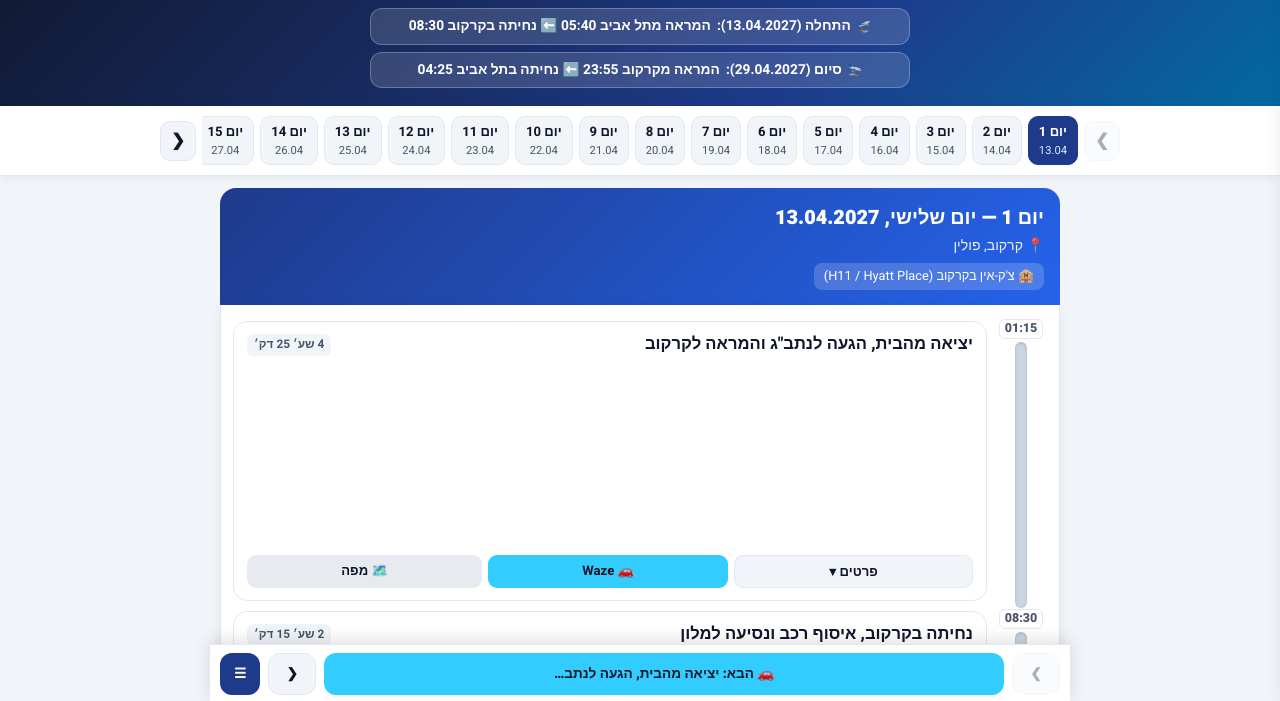
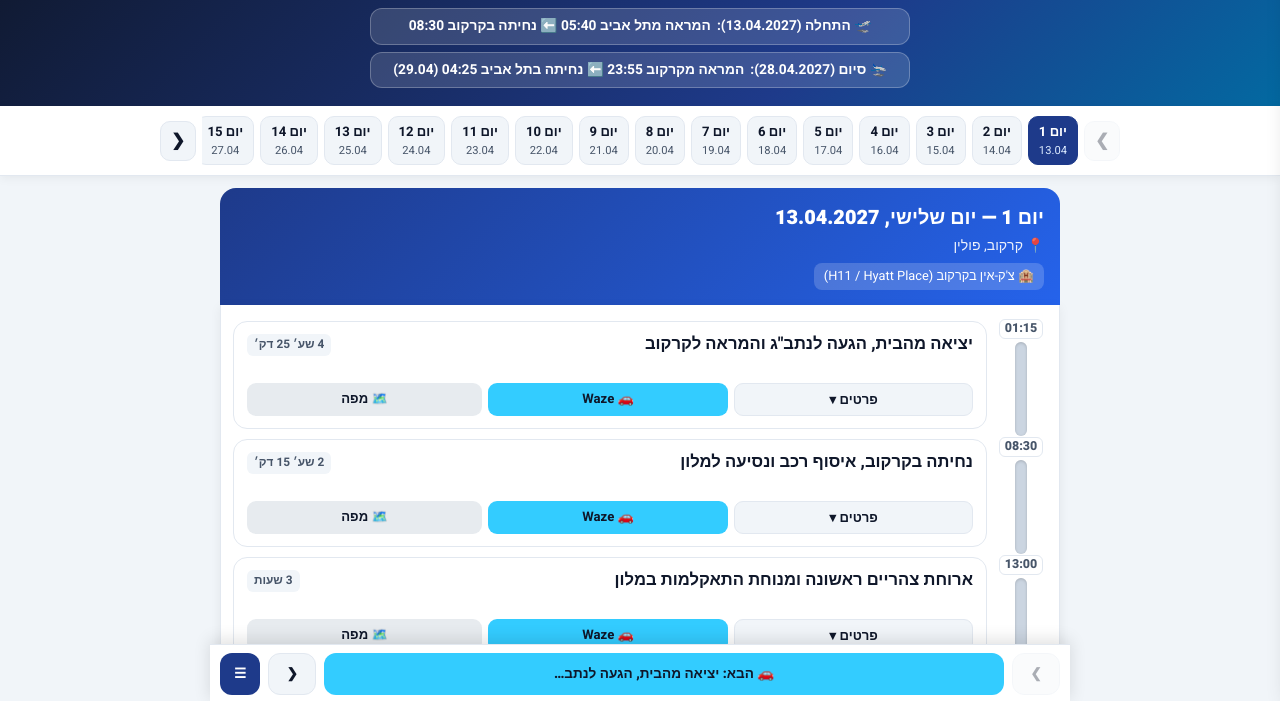
Before and after one commit to AndreiBraunstein/passover-2027-trip, a plain HTML site: page index.html in a window 1280 px wide. Shown: the part 97-798 px from the top of the page. Drawn offline with Linux system fonts and the light colour scheme.

Commit message:
Add files via upload

```diff
--- a/index.html
+++ b/index.html
@@ -373,6 +373,7 @@
     display: flex;
     align-items: stretch;
     position: relative;
+    height: 118px;
   }
 
   /* Right column: time axis + thermometer tube */
@@ -564,6 +565,7 @@
     border-top: 1px dashed var(--border);
   }
   .accordion-panel.open { display: block; }
+  .thermo-row.has-open-card { height: auto; min-height: 118px; }
 
   .activity-meta {
     font-size: 0.82rem;
@@ -674,7 +676,7 @@
     <button class="sidebar-close" id="close-sidebar" aria-label="סגור">✕</button>
   </div>
   <div class="sidebar-tabs">
-    <button class="sidebar-tab-btn active" id="tab-days-btn">📅 ימי הטיול (17)</button>
+    <button class="sidebar-tab-btn active" id="tab-days-btn">📅 ימי הטיול (16)</button>
     <button class="sidebar-tab-btn" id="tab-vault-btn">🛂 דרכונים ומסמכים</button>
   </div>
   <div class="sidebar-content" id="sidebar-days-list"></div>
@@ -739,8 +741,8 @@
       <span>המראה מתל אביב 05:40 ⬅️ נחיתה בקרקוב 08:30</span>
     </div>
     <div class="flight-pill">
-      <span>🛬 <strong>סיום (29.04.2027):</strong></span>
-      <span>המראה מקרקוב 23:55 ⬅️ נחיתה בתל אביב 04:25</span>
+      <span>🛬 <strong>סיום (28.04.2027):</strong></span>
+      <span>המראה מקרקוב 23:55 ⬅️ נחיתה בתל אביב 04:25 (29.04)</span>
     </div>
   </div>
 </header>
@@ -1700,8 +1702,8 @@ const tripDays = [
         "address": "Lwowska 1, 30-548 Kraków",
         "lat": 50.0468,
         "lng": 19.9565,
-        "desc": "קבלת חדרים לשהייה רציפה עד ערב הטיסה חזרה (26.04 – 29.04 בערב). כולל ארוחת בוקר ומעלית.",
-        "hours": "צ'ק-אין מ-15:00 | צ'ק-אאוט מאוחר ב-29.04 בערב",
+        "desc": "קבלת חדרים לשהייה רציפה עד ערב הטיסה חזרה (26.04 – 28.04 בערב). כולל ארוחת בוקר ומעלית.",
+        "hours": "צ'ק-אין מ-15:00 | צ'ק-אאוט מאוחר ב-28.04 בערב",
         "web": "https://www.booking.com/Share-PUiH8U"
       }
     ]
@@ -1772,41 +1774,41 @@ const tripDays = [
   {
     "dayNum": 16,
     "date": "28.04.2027",
-    "dayName": "יום רביעי",
-    "region": "קרקוב, פולין",
+    "dayName": "יום רביעי — יום החזרה הביתה",
+    "region": "קרקוב ⬅️ נמל התעופה באליצה (KRK)",
     "theme": "krakow",
-    "hotelInfo": "לילה 3 ב-Lwowska 1, Kraków",
+    "hotelInfo": "החדר שמור לכם עד היציאה לשדה בערב! (המראה 23:55, נחיתה 29.04 ב-04:25)",
     "activities": [
       {
         "time": "08:00 – 09:30",
-        "title": "ארוחת בוקר במלון",
+        "title": "ארוחת בוקר רגועה במלון",
         "address": "Lwowska 1, Kraków",
         "lat": 50.0468,
         "lng": 19.9565,
-        "desc": "בוקר רגוע וארוחת בוקר לפני יום קניות והשלמות.",
+        "desc": "אין צ'ק-אאוט בבוקר! קמים בנחת, אוכלים ארוחת בוקר במלון ומתארגנים ליום האחרון.",
         "hours": "07:00 – 10:30"
       },
       {
-        "time": "10:00 – 15:30",
+        "time": "10:00 – 14:30",
         "title": "קניות והשלמות במתחם Bonarka City Center + ארוחת צהריים",
         "highlight": true,
         "address": "Kamieńskiego 11, 30-644 Kraków",
         "lat": 50.0282,
         "lng": 19.9495,
-        "desc": "מרכז קניות ענק, מרווח ונוח מאוד לחניה (ממש 7 דקות נסיעה מ-Lwowska 1). כולל חנויות אופנה, ספורט, ציוד, סופרמרקט Auchan ענק למזכרות ושוקולדים הביתה ומתחם אוכל גדול לארוחת צהריים.",
+        "desc": "מרכז קניות ענק, מרווח ונוח מאוד לחניה (7 דקות נסיעה מ-Lwowska 1). כולל חנויות אופנה, ספורט, ציוד, סופרמרקט Auchan ענק למזכרות ושוקולדים הביתה ומתחם אוכל גדול לארוחת צהריים.",
         "hours": "10:00 – 21:00",
         "web": "https://www.bonarkacitycenter.pl/en",
         "costPerPerson": "כניסה וחניה חינם",
         "costTotal": "חינם"
       },
       {
-        "time": "15:30 – 18:00",
-        "title": "חזרה למלון למנוחה וארגון מזוודות",
+        "time": "14:30 – 18:00",
+        "title": "מנוחת 'לפני טיסה' בחדר וארגון מזוודות",
         "address": "Lwowska 1, Kraków",
         "lat": 50.0468,
         "lng": 19.9565,
-        "desc": "פורקים את הקניות, מארגנים את רוב המזוודות לקראת מחר ונחים.",
-        "hours": "15:30 – 18:00"
+        "desc": "חזרה למלון למנוחה מלאה של אחה\"צ, מקלחות ואריזה סופית של כל המזוודות לקראת טיסת הלילה.",
+        "hours": "14:30 – 18:00"
       },
       {
         "time": "18:30 – 20:30",
@@ -1815,51 +1817,11 @@ const tripDays = [
         "address": "Świętej Gertrudy 26-29, 31-048 Kraków",
         "lat": 50.0561,
         "lng": 19.9405,
-        "desc": "אחת המסעדות המפורסמות והחווייתיות בקרקוב למרגלות טירת ואוול! מלצרים בלבוש מסורתי, מנות בשר ענקיות על מחבתות ברזל, מוזיקה שמחה ואווירה כפרית תוססת שהילדים מתלהבים ממנה.",
+        "desc": "אחת המסעדות המפורסמות והחווייתיות בקרקוב למרגלות טירת ואוול! מלצרים בלבוש מסורתי, מנות בשר ענקיות על מחבתות ברזל, מוזיקה שמחה ואווירה כפרית תוססת לסיום הטיול.",
         "hours": "12:00 – 23:00",
         "web": "https://podwawelem.eu/en",
         "costPerPerson": "כ-60–80 PLN לאדם",
         "costTotal": "כ-320 PLN לארוחה משפחתית"
-      }
-    ]
-  },
-  {
-    "dayNum": 17,
-    "date": "29.04.2027",
-    "dayName": "יום חמישי — יום החזרה הביתה",
-    "region": "קרקוב ⬅️ נמל התעופה באליצה (KRK)",
-    "theme": "krakow",
-    "hotelInfo": "החדר שמור לכם עד היציאה לשדה בערב! (המראה 23:55)",
-    "activities": [
-      {
-        "time": "08:00 – 12:30",
-        "title": "בוקר של צ'יל מוחלט וטיול רגוע בפארק Planty",
-        "highlight": true,
-        "address": "Planty, Kraków",
-        "lat": 50.0605,
-        "lng": 19.9332,
-        "desc": "אין צ'ק-אאוט בבוקר! קמים בלי שעון מעורר, אוכלים ארוחת בוקר בנחת ויוצאים להליכה מישורית וירוקה בפארק פלאנטי המקיף את העיר העתיקה — מדשאות לילדים וספסלים לקפה עבור מיכאלה ומריה.",
-        "hours": "פתוח 24/7",
-        "costPerPerson": "חינם",
-        "costTotal": "חינם"
-      },
-      {
-        "time": "12:30 – 18:30",
-        "title": "ארוחת צהריים ומנוחת 'לפני טיסה' בחדר",
-        "address": "Lwowska 1, Kraków",
-        "lat": 50.0468,
-        "lng": 19.9565,
-        "desc": "ארוחת צהריים קרובה למלון ולאחר מכן חזרה לחדרים למנוחה מלאה של אחה\"צ כדי שכולם יהיו רעננים לקראת טיסת הלילה.",
-        "hours": "12:30 – 18:30"
-      },
-      {
-        "time": "18:30 – 20:30",
-        "title": "ארוחת ערב, מקלחות וקיפולים אחרונים",
-        "address": "Lwowska 1, Kraków",
-        "lat": 50.0468,
-        "lng": 19.9565,
-        "desc": "ארוחת ערב קלילה (אפשר להזמין לחדר או לרדת למסעדה סמוכה), מקלחות לכולם, נעילת מזוודות והתארגנות ליציאה.",
-        "hours": "18:30 – 20:30"
       },
       {
         "time": "20:30",
@@ -1879,8 +1841,8 @@ const tripDays = [
         "address": "Kapitan Mieczysław Medwecki 1, 32-083 Balice",
         "lat": 50.0777,
         "lng": 19.7848,
-        "desc": "מעמיסים את הוואן, נוסעים כ-35 דקות לשדה התעופה של קרקוב, מחזירים את הרכב השכור ונכנסים לבידוק של אל על לקראת ההמראה ב-23:55 (נחיתה בנתב\"ג ב-04:25). טיסה נעימה!",
-        "hours": "המראה 23:55"
+        "desc": "מעמיסים את הוואן, נוסעים כ-35 דקות לשדה התעופה של קרקוב (הגעה לנמל ב-21:30), מחזירים את הרכב השכור ונכנסים לבידוק של אל על לקראת ההמראה ב-23:55 (נחיתה בנתב\"ג לפנות בוקר ב-29.04 בשעה 04:25). טיסה נעימה!",
+        "hours": "המראה 23:55 (28.04) | נחיתה 04:25 (29.04)"
       }
     ]
   }
@@ -2049,10 +2011,7 @@ function renderActiveDay(shouldScrollTop = true) {
 
   const intervals = day.activities.map(act => getActivityInterval(day.date, act.time));
 
-  // Proportional height scaling (1.35px per minute, bounded so short items remain clean and long blocks look taller)
-  const PX_PER_MIN = 1.35;
-  const MIN_ROW_PX = 96;
-  const MAX_ROW_PX = 290;
+  // Uniform fixed height for all timeline segments and cards
 
   let nextTargetAct = null;
   let liveMarkerPlaced = false;
@@ -2113,12 +2072,11 @@ function renderActiveDay(shouldScrollTop = true) {
     }
 
     const durMins = iv ? iv.durationMins : 60;
-    const rowMinHeight = Math.round(Math.min(MAX_ROW_PX, Math.max(MIN_ROW_PX, durMins * PX_PER_MIN)));
-
     const cardKey = `${currentDayIdx}_${actIdx}`;
     const isOpen = expandedCards.has(cardKey);
 
     let rowClasses = ['thermo-row'];
+    if (isOpen) rowClasses.push('has-open-card');
     let cardClasses = ['activity-card'];
     if (status === 'done') {
       rowClasses.push('is-done');
@@ -2149,7 +2107,7 @@ function renderActiveDay(shouldScrollTop = true) {
     const endLabelHtml = (isLast && iv) ? `<div class="thermo-end-time">${iv.endLabel}</div>` : '';
 
     return `
-      <div class="${rowClasses.join(' ')}" style="min-height: ${rowMinHeight}px;">
+      <div class="${rowClasses.join(' ')}">
         <!-- Right-side Vertical Thermometer Axis -->
         <div class="thermo-axis">
           <div class="thermo-start-time">${startLabel}</div>
```
